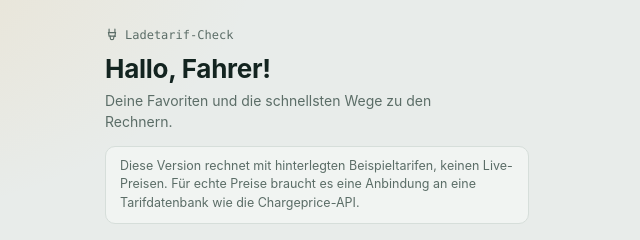
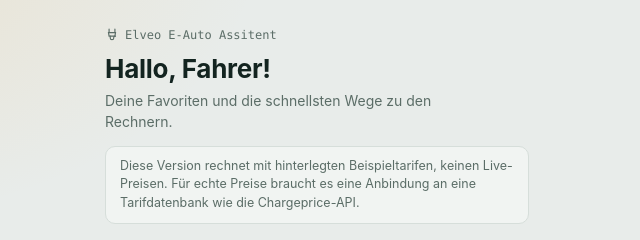
Before and after one commit to 7ksmnhgfnp-rgb/Elevo, a plain HTML site: page index.html in a window 1280 px wide. Shown: the top 240 px of the page, 323-963 px from the left. Drawn offline with Linux system fonts and the light colour scheme.

Commit message:
Update index.html

```diff
--- a/index.html
+++ b/index.html
@@ -9,7 +9,7 @@
 <meta name="apple-mobile-web-app-status-bar-style" content="default">
 <meta name="apple-mobile-web-app-title" content="Ladecheck">
 <link rel="apple-touch-icon" href="icon.png">
-<title>Ladecheck</title>
+<title>Elveo</title>
 <style>
   :root {
     --bg: #E8ECEA;
@@ -372,7 +372,7 @@
   <header class="app-head">
     <div class="eyebrow-plug">
       <svg viewBox="0 0 24 24" fill="none" stroke="currentColor" stroke-width="2" stroke-linecap="round"><path d="M7 2v6M17 2v6M6 8h12l-1 6H7L6 8Z"/><path d="M9 14v3a3 3 0 0 0 6 0v-1a2 2 0 0 1 2-2h1"/></svg>
-      Ladetarif-Check
+      Elveo E-Auto Assitent
     </div>
     <h1 id="pageTitle">—</h1>
     <p class="sub" id="pageSub">—</p>
```
